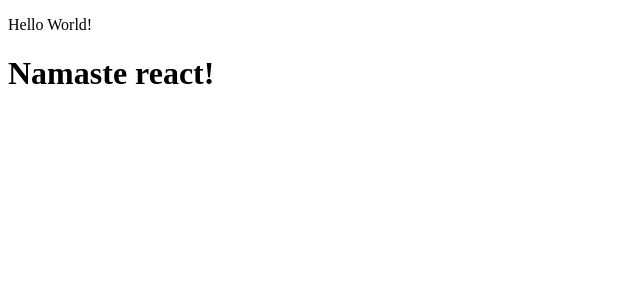
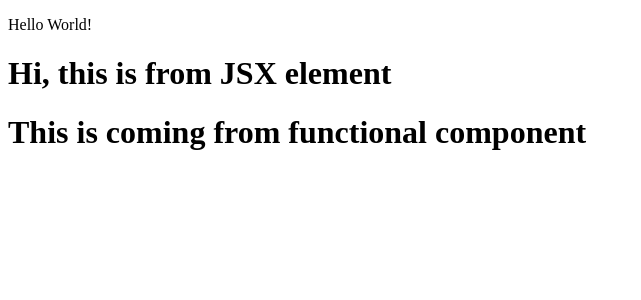
Before and after one commit to theripper1116/namaste-react, a React (Vite) app: page / in a window 1280 px wide. Shown: the top 300 px of the page, without its empty margins (0-641 px from the left). Built offline with nearby package versions, Linux system fonts and the light colour scheme.

Commit message:
1 April commit 2

```diff
--- a/App.js
+++ b/App.js
@@ -2,8 +2,20 @@ import React from "react";
 import ReactDOM from "react-dom";
 
 // this will return an object having all properties of the HTML element, there will be three arguments in this createElement(tagName, {attributes for defined HTML tag}, data that should go inside the defined tag).
-const heading = React.createElement("h1", { id: "heading1" }, "Namaste react!");
+// const heading = React.createElement("h1", { id: "heading1" }, "Namaste react!");
 // as we have defined the root in below line, the react only works where we have defined the root, if there is something inside tag having id root, then that data will be replaced by react by using render() method
+
+const jsxElement = <h1>Hi, this is from JSX element</h1>
+const JSXFunctionalComponent = () => {
+    return (
+        <>
+            {jsxElement}
+            <h1>This is coming from functional component</h1>
+        </>
+    )
+}
 const root = ReactDOM.createRoot(document.getElementById("root"));
 // root.render() method will be responsible for running the above react code
-root.render(heading);
+// root.render(heading);
+
+root.render(<JSXFunctionalComponent />)
--- a/package.json
+++ b/package.json
@@ -4,7 +4,8 @@
   "description": "Namaste React",
   "main": "App.js",
   "scripts": {
-    "test": "jest"
+    "test": "jest",
+    "start": "parcel index.html"
   },
   "repository": {
     "type": "git",
```
Also changed, not shown: 1 other file (tests, documents, lock files or other folders).
